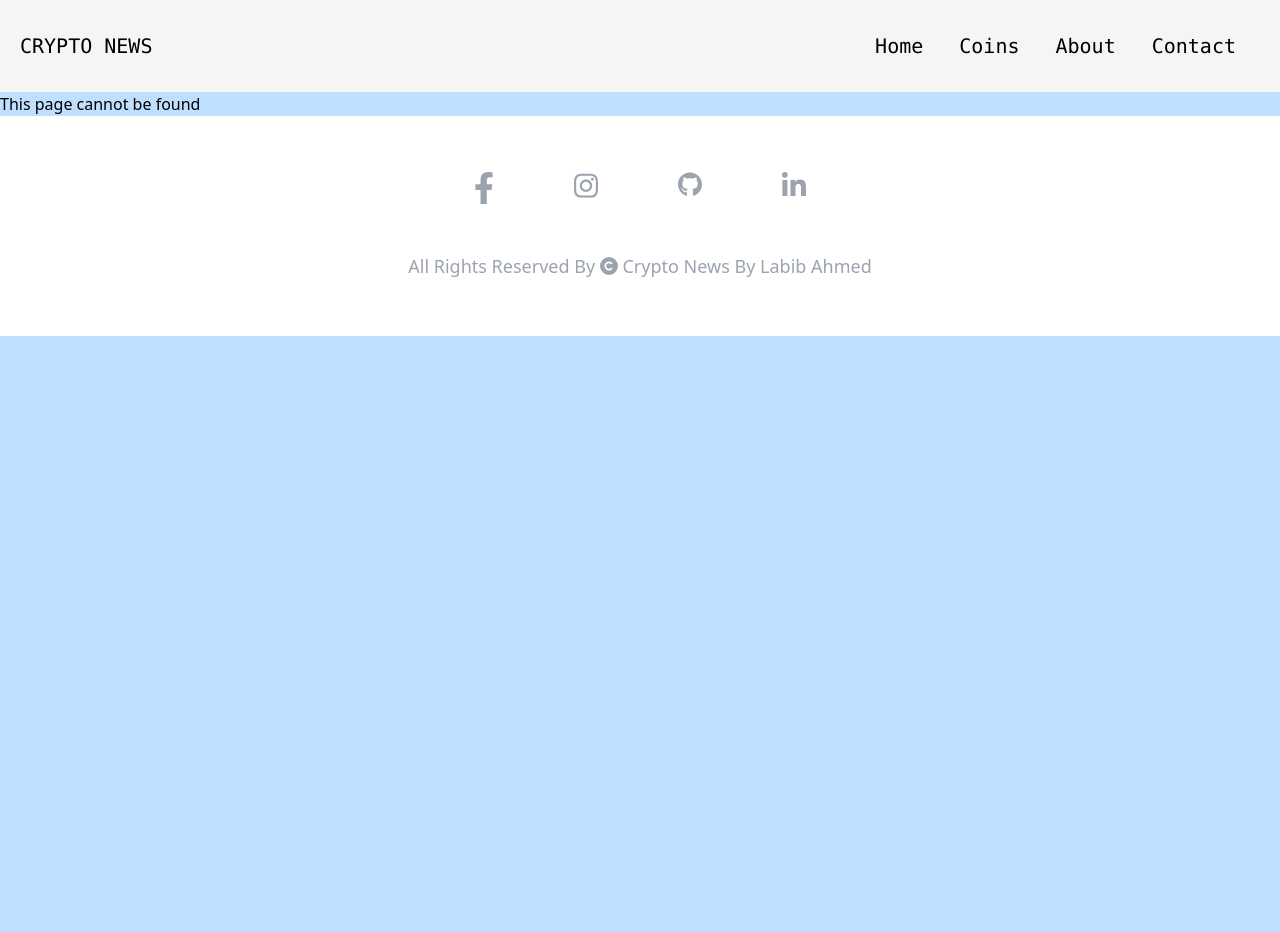
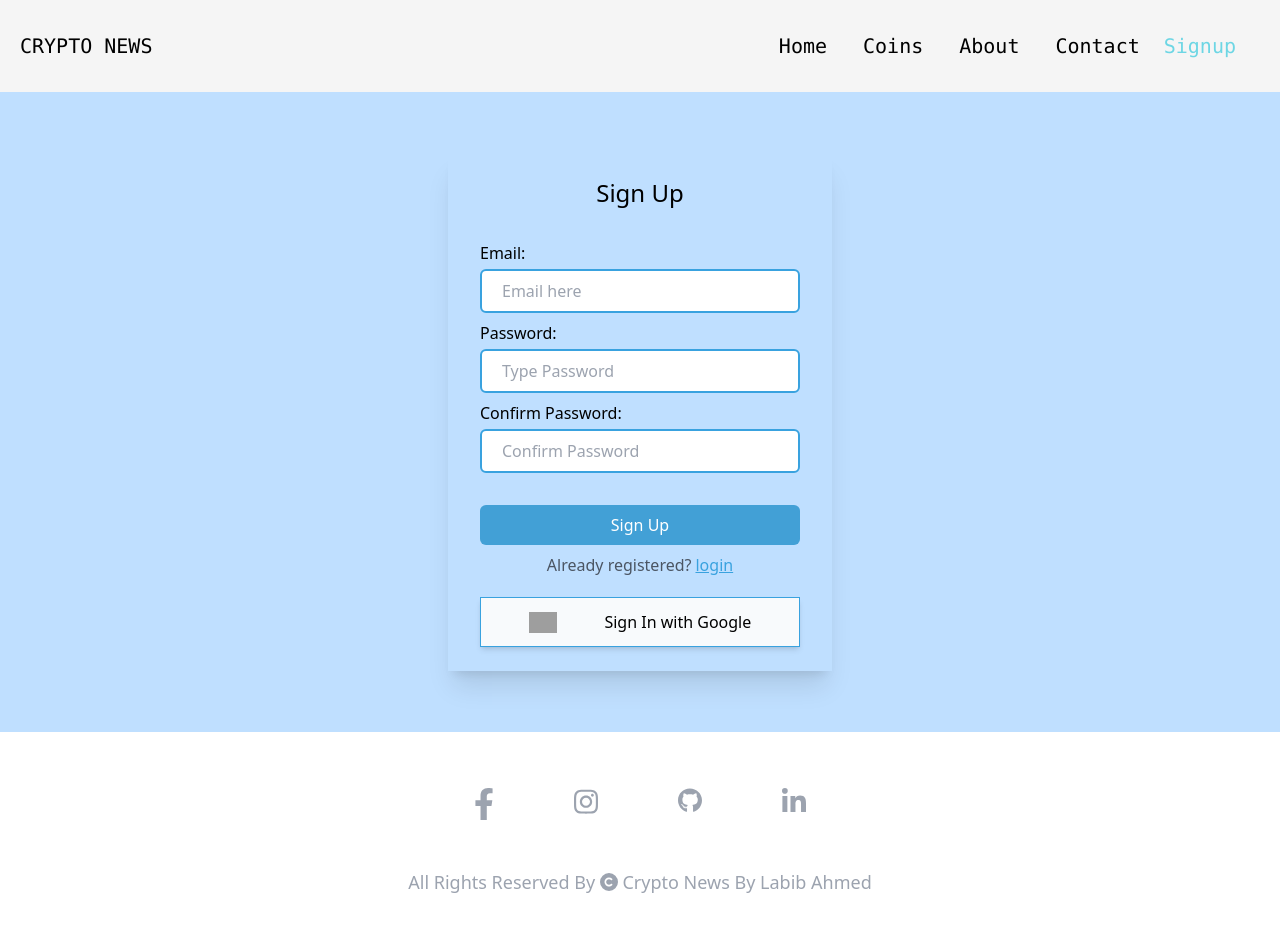
Before and after one commit to labibahmed10/Crypto-News-unique, a React (Create React App) app: page /signup in a window 1280 px wide. Shown: the top 932 px of the page. Before the commit the page ends 800 px from the top, so only its background shows below. Built offline with nearby package versions, Linux system fonts and the light colour scheme; grey boxes are pictures that could not be loaded.

Commit message:
goin to implement firebase and private route for practicing

```diff
--- a/package.json
+++ b/package.json
@@ -12,6 +12,7 @@
     "@testing-library/user-event": "^13.5.0",
     "react": "^17.0.2",
     "react-dom": "^17.0.2",
+    "react-firebase-hooks": "^5.0.3",
     "react-router-dom": "^6.2.2",
     "react-scripts": "5.0.0",
     "web-vitals": "^2.1.4"
--- a/src/App.js
+++ b/src/App.js
@@ -11,6 +11,7 @@ import Footer from "./Components/Footer/Footer";
 import Homepage from "./Components/Homepage/Homepage";
 import Navbar from "./Components/Navbar/Navbar";
 import NotFound from "./Components/NotFound/NotFound";
+import SignUp from "./Components/SignUp/SignUp";
 
 const App = () => {
   return (
@@ -26,6 +27,7 @@ const App = () => {
           <Route path="BdAddress" element={<BdAddress></BdAddress>}></Route>
           <Route path="UkAddress" element={<UkAddress></UkAddress>}></Route>
         </Route>
+        <Route path="/signup" element={<SignUp></SignUp>}></Route>
         <Route path="*" element={<NotFound></NotFound>}></Route>
       </Routes>
 
--- a/src/Components/Navbar/Navbar.js
+++ b/src/Components/Navbar/Navbar.js
@@ -45,6 +45,9 @@ const Navbar = () => {
         <CustomLink className="p-3 md:text-xl text-lg" to="/contact">
           Contact
         </CustomLink>
+        <CustomLink className="p-3 md:text-xl text-lg" to="/signup">
+          Signup
+        </CustomLink>
       </div>
     </header>
   );
--- /dev/null
+++ b/src/Components/SignUp/SignUp.js
@@ -0,0 +1,79 @@
+import React from "react";
+import { Link } from "react-router-dom";
+
+const SignUp = () => {
+  return (
+    <div>
+      <div className=" h-[80vh] flex justify-center items-center ">
+        <div className=" py-6 px-8  shadow-xl w-96 h-auto">
+          <h1 className="text-center pb-8 text-2xl ">Sign Up</h1>
+
+          <form action="">
+            <div className="mb-2">
+              <label className="block pb-1" htmlFor="email">
+                Email:
+              </label>
+              <input
+                className="border-2 rounded-md border-[#39a2df] px-5 py-2 w-full focus:outline-0"
+                type="email"
+                name="email"
+                id="email"
+                placeholder="Email here"
+              />
+            </div>
+            <div className="mb-2">
+              <label className="block pb-1" htmlFor="password">
+                Password:
+              </label>
+              <input
+                className="border-2 rounded-md border-[#39a2df] px-5 py-2 w-full focus:outline-0"
+                type="password"
+                name="password"
+                placeholder="Type Password"
+                autoComplete="false"
+              />
+            </div>
+            <div className="mb-2">
+              <label className="block pb-1" htmlFor="password">
+                Confirm Password:
+              </label>
+              <input
+                className="border-2 rounded-md border-[#39a2df] px-5 py-2 w-full focus:outline-0"
+                type="password"
+                name="password"
+                placeholder="Confirm Password"
+                autoComplete="false"
+              />
+            </div>
+
+            <button
+              type="submit"
+              className="block mt-8 w-full py-2
+         px-4 bg-[#42a0d6] rounded-md text-white hover:bg-[#3a8cbb]"
+            >
+              Sign Up
+            </button>
+
+            <p className="text-md my-2 text-gray-600 text-center">
+              Already registered?
+              <Link className="underline text-[#39a2df] ml-1" to="/login">
+                login
+              </Link>
+            </p>
+
+            <div className="flex cursor-pointer items-center justify-evenly py-3 mt-5 shadow-md bg-[#F8FAFC] border border-[#39a2df]">
+              <img
+                className="w-7 object-contain"
+                src="https://developers.google.com/identity/images/g-logo.png"
+                alt=""
+              />
+              <p>Sign In with Google</p>
+            </div>
+          </form>
+        </div>
+      </div>
+    </div>
+  );
+};
+
+export default SignUp;
```
Also changed, not shown: 1 other file (tests, documents, lock files or other folders).
